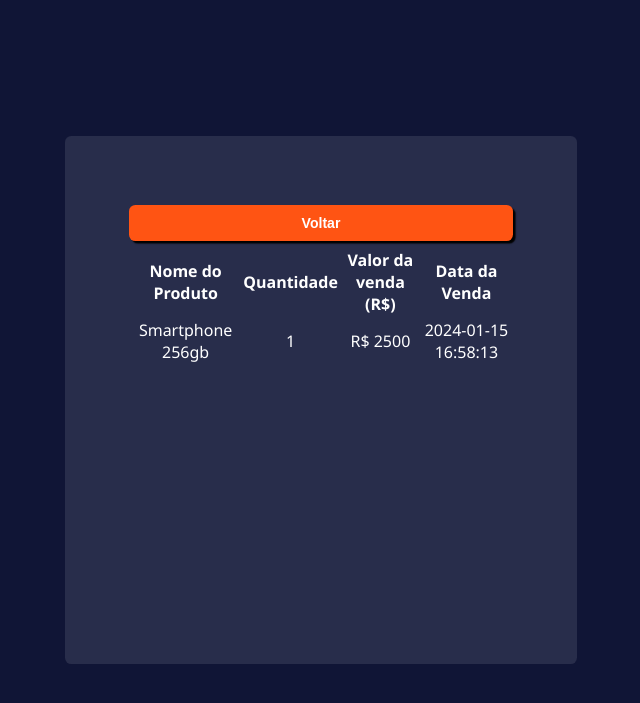
After one commit to RudsonE/desafio-objetivo-sistemas, a PHP site: page /finalizadas.php in a window 1280 px wide. The commit adds this page. Shown: the top 703 px of the page, without its empty margins (319-959 px from the left). Run offline with PHP 8.4, Linux system fonts and the light colour scheme; data comes from the database, SQL or seed files in the repository; both versions use the stored data as it was after the commit.

Commit message:
Finalização do projeto

```diff
--- a/controllers/produto.php
+++ b/controllers/produto.php
@@ -1,4 +1,5 @@
 <?php
+//arquivo contendo as classes necessárias
 
 //Classe Produto
 class Produto {
@@ -7,21 +8,29 @@ class Produto {
     private $preco;
     private $quantidade;
 
+    //define e insere um novo produto
     public function setProduto($data){
+        //instancia a classe Database
         $conn = new Database;
         $this->nome = $data[0];
         $this->preco = $data[1];
         $this->quantidade = $data[2];
+        //chama o metodo insertData e insere os dados do produto
         $conn->insertData($this->nome, $this->preco, $this->quantidade);
 
     }
 
     public function getProdutos(){
+        //instancia a classe Database
         $conn = new Database;
+        //query para selecionar todos os  produtos
         $query = "SELECT * FROM produtos";
 
+        //faz a tentativa de obter
         try{
+            //$results armazena os resultados de busca da query
             $results = $conn->getConnection()->query($query);
+            //se a consulta obtiver resultados, insere as opções de venda na interface
             if($results->num_rows > 0){
                 while ($row = $results->fetch_object()){
                     echo "<option value='$row->id'>$row->nome</option>";
@@ -32,12 +41,17 @@ class Produto {
         }
     }
     public function getProduto($produto_id){
+        //instancia a classe Database
         $conn = new Database;
+        //query para selecionar todos os  produtos cujo o id é identico ao recebido
         $query = "SELECT * FROM produtos WHERE id = $produto_id";
 
+        //faz a tentativa de obter
         try{
+            //$results armazena os resultados de busca da query
             $results = $conn->getConnection()->query($query);
             if($results->num_rows > 0){
+                //renderiza as informações do produto selecionado
                 while ($row = $results->fetch_object()){
                     echo "<input type='hidden' name='id_produto'value='$row->id'/>";
                     echo "<td>$row->nome</td>";
@@ -54,34 +68,93 @@ class Produto {
 //Classe Venda
 class Venda extends Produto {
     public function setVenda($produto_id, $quantidade, $valor){
+        //instancia a classe Database
         $conn = new Database;
+        //query para selecionar todos os  produtos cujo o id é identico ao recebido
         $stock = "SELECT * FROM produtos WHERE id = $produto_id";
+        //query para registrar a venda
         $query = "INSERT INTO vendas (produto, quantidade_venda, valor_venda, data_venda) VALUES ($produto_id, $quantidade, $valor, NOW())";
         $getStock = $conn->getConnection()->query($stock);
+        //verificação de estoque do produto selecionado
         if($getStock->num_rows > 0){
             $row = $getStock->fetch_object();
+            //te tiver em estoque tenta resgitrar a venda
             if($row->quantidade >= $quantidade){
                 try{
-                    $conn->getConnection()->query('UPDATE produtos SET quantidade = ' . $row->quantidade - $quantidade );
+                    //atualiza a quantidade do produto em estoque e renderiza um aviso
+                    $conn->getConnection()->query("UPDATE produtos  SET quantidade = quantidade - $quantidade WHERE id = $produto_id");
                     $conn->getConnection()->query($query);
+                    echo "<div class='sucesso'>";
+                    echo "<h4 style='color: white;'>Venda inserida com sucesso.</h4>";
+                    echo '</div>';
+                //em caso de erro renderiza um aviso
                 } catch (Exception $e){
-                    echo "Erro ao criar a venda: $e";
+
+                    echo "<div class='erro'>";
+                    echo "<h4 style='color: white;'>Erro ao inserir venda</h4>";
+                    echo '</div>';
+
                 }
+            }else{
+                //renderiza um aviso de fora de estoque caso esteja zerado
+                    echo "<div class='erro'>";
+                    echo "<h4 style='color: white;'>Produto fora de estoque.</h4>";
+                    echo '</div>';
             }
         }
     }
 
 
     public function getVenda(){
-       echo "";
+         //instancia a classe Database
+        $conn = new Database;
+        //query para selecionar todas as vendas realizada e ordenar da ultima a primeira
+        $query = 'SELECT vendas.id, produtos.nome, vendas.quantidade_venda, vendas.valor_venda, vendas.data_venda
+        FROM vendas
+        INNER JOIN produtos ON vendas.produto = produtos.id
+        ORDER BY vendas.data_venda DESC';
+
+        try {
+            //solicita as informações e renderiza
+            $results = $conn->getConnection()->query($query);
+
+            echo "<table style='color: white;'>";
+            echo "<thead>
+                    <tr>
+                        <th>Nome do Produto</th>
+                        <th>Quantidade</th>
+                        <th>Valor da venda (R$)</th>
+                        <th>Data da Venda</th>
+                    </tr>
+                  </thead>";
+            echo "<tbody>";
+
+            while($row = $results->fetch_object()){
+                echo "<tr>";
+                echo "<td>{$row->nome}</td>";
+                echo "<td>{$row->quantidade_venda}</td>";
+                echo "<td>R$ {$row->valor_venda}</td>";
+                echo "<td>{$row->data_venda}</td>";
+                echo "</tr>";
+
+            }
+
+            echo "</tbody>";
+            echo "</table>";
+        } catch (Exception $e){
+            echo 'Erro: ' . $e->getMessage();
+        }
     }
+
+
+
 }
 
 //Classe database
 class Database {
     //Atributos privados
     private $connection;
-
+    //dados de conexão com o banco
     private $host = "localhost";
     private $user = "root";
     private $password = "";
@@ -90,17 +163,15 @@ class Database {
     //Executa o bloco a seguir quando a classe for instanciada
     public function __construct(){
         try{
+            //cria conexão com o banco
             $this->connection = new mysqli($this->host, $this->user, $this->password, $this->db);
-            if($this->connection){
-                //echo $this->connection->host_info;
-            }
         } catch (Exception $e){
             die("Erro ao conectar ao banco de dados: " . $e);
 
         }
 
     }
-
+    //função para verificar os dados e inserir no banco
     public function insertData($nome, $preco, $quantidade){
         $checkData = $this->connection->query("SELECT * FROM produtos WHERE nome = '$nome'");
         $query = "INSERT INTO produtos (nome, preco, quantidade, data_cadastro) VALUES ('$nome', $preco, $quantidade, NOW())";
@@ -116,11 +187,9 @@ class Database {
         }
 
     }
+    //torna acessivel a conexão com o banco
     public function getConnection(){
         return $this->connection;
     }
-    public function closeConnection(){
-
-    }
 }
 ?>
--- /dev/null
+++ b/finalizadas.php
@@ -0,0 +1,30 @@
+<?php
+//aqui solicita a importação do arquivo contendo as classes
+require_once './controllers/produto.php';
+?>
+
+<!DOCTYPE html>
+<html lang="pt-br">
+<head>
+    <meta charset="UTF-8">
+    <meta name="viewport" content="width=device-width, initial-scale=1.0">
+    <link rel="stylesheet" href="./style.css">
+    <title>Mercadinho JWT</title>
+</head>
+<body>
+    <div class="lista">
+      <button type="button" onclick="abreLink('./index.php')" class="btn-action">Voltar</button>
+        <?php
+        //instancia a classe venda
+            $venda = new Venda;
+            //obtem e exibe as vendas registradas, organizando a partir da ultima realizada
+             $venda->getVenda();
+        ?>
+
+    </div>
+    <div>
+
+    </div>
+</body>
+<script src="./script.js"></script>
+</html>
--- a/index.php
+++ b/index.php
@@ -1,3 +1,4 @@
+<!--menu inicial-->
 <!DOCTYPE html>
 <html lang="pt-br">
 <head>
@@ -10,7 +11,8 @@
     <div class="menu-inicio">
         <h3 class="title">Mercadinho JWT</h3>
         <button class="btn-action" onclick="abreLink('./cadastros.php')">Cadastro de Produtos</button>
-        <button class="btn-action" onclick="abreLink('./vendas.php')">Vendas</button>
+        <button class="btn-action" onclick="abreLink('./vendas.php')">Vender</button>
+        <button class="btn-action" onclick="abreLink('./finalizadas.php')">Vendas Realizadas</button>
     </div>
 </body>
 <script>
--- a/script.js
+++ b/script.js
@@ -1,4 +1,5 @@
 const ttal = document.getElementById('total');
+const sValue = document.getElementById("second-value");
 const desc = document.getElementById('desc');
 const val = document.getElementById('val');
 const quant = document.getElementById("quant");
@@ -10,6 +11,7 @@ qua.addEventListener('input', ()=> calcDesc())
 function calcDesc(){
     let calc = qua.value * (val.innerText - (val.innerText * (desc.value / 100)));
     ttal.value = calc.toFixed(2)
+    sValue.innerText = calc.toFixed(2)
 }
 
 function abreLink(link){
--- a/style.css
+++ b/style.css
@@ -77,3 +77,39 @@ body{
     padding: 5vw;
     border-radius: .5vw;
 }
+
+.sucesso{
+    display: flex;
+    background-color: #168821 ;
+    height: 3vw;
+    align-items: center;
+    justify-content: center;
+
+}
+
+.erro{
+    display: flex;
+    background-color: #E52207 ;
+    height: 3vw;
+    align-items: center;
+    justify-content: center;
+
+}
+
+.lista{
+    overflow: auto;
+    display: block;
+    align-items: center;
+    justify-content: center;
+    height: 50vh;
+    width: 30vw;
+    background-color: rgba(255, 255, 255, 0.1);
+    position: absolute;
+    top: 50%;
+    left: 50%;
+    transform: translate(-50%, -50%);
+    flex-direction: column;
+    padding: 5vw;
+    border-radius: .5vw;
+    text-align: center;
+}
--- a/vendas.php
+++ b/vendas.php
@@ -1,5 +1,5 @@
 <?php
-session_start();
+//aqui solicita a importação do arquivo contendo as classes
 require_once './controllers/produto.php';
 ?>
 
@@ -20,6 +20,7 @@ require_once './controllers/produto.php';
             <h3 class="title">Selecione um produto para iniciar a venda</h3>
             <select name="produto_id" id="" class="text-box">
                 <?php
+                //esse trecho instancia a classe produto e usa seu metodo para obter os produtos cadastrados
                     $prd = new Produto;
                     $prd->getProdutos();
                 ?>
```
Also changed, not shown: cadastros.php (+10 -10 lines), jwt_pdv.sql (+21 -5 lines), vender.php (+15 -11 lines), README.MD (added).
